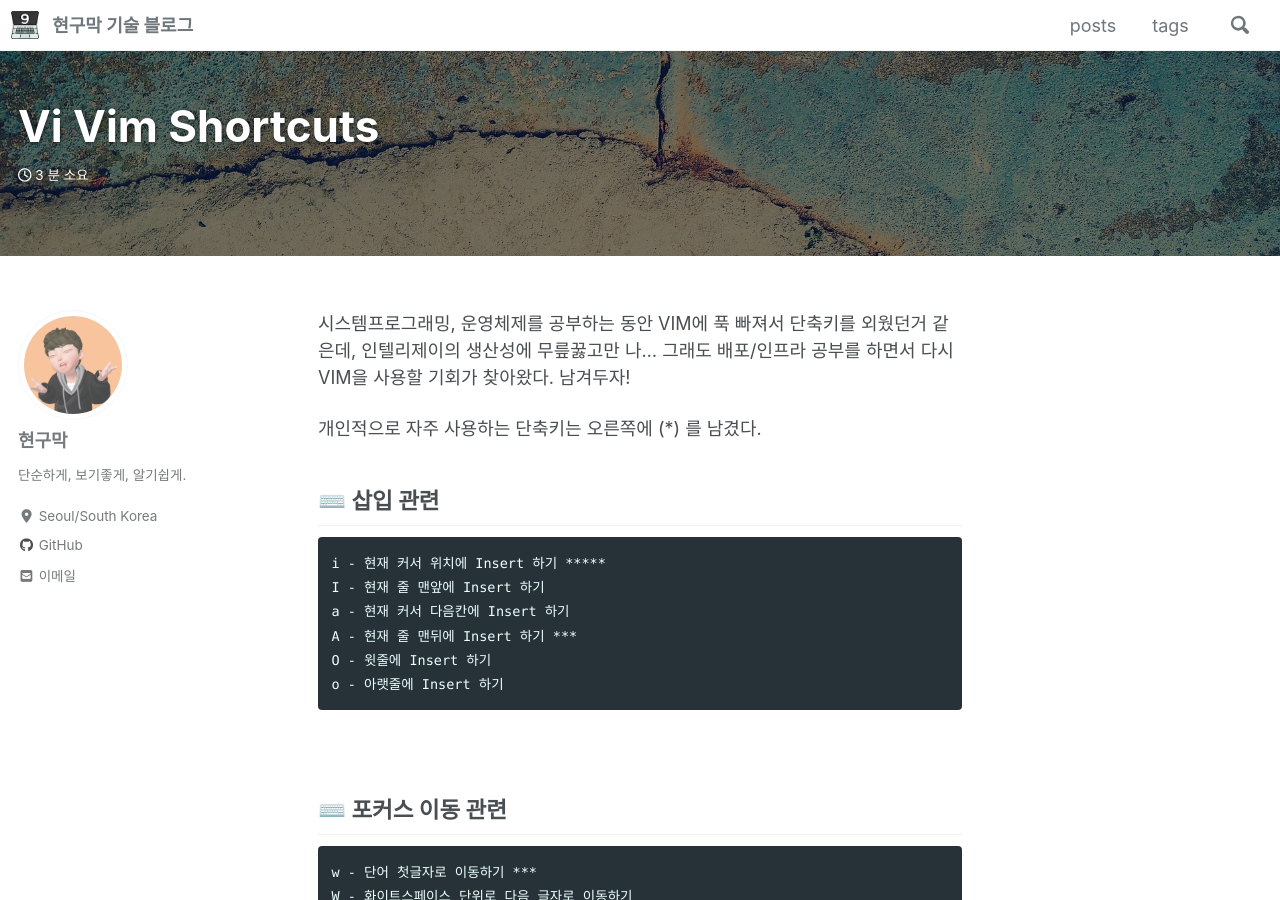
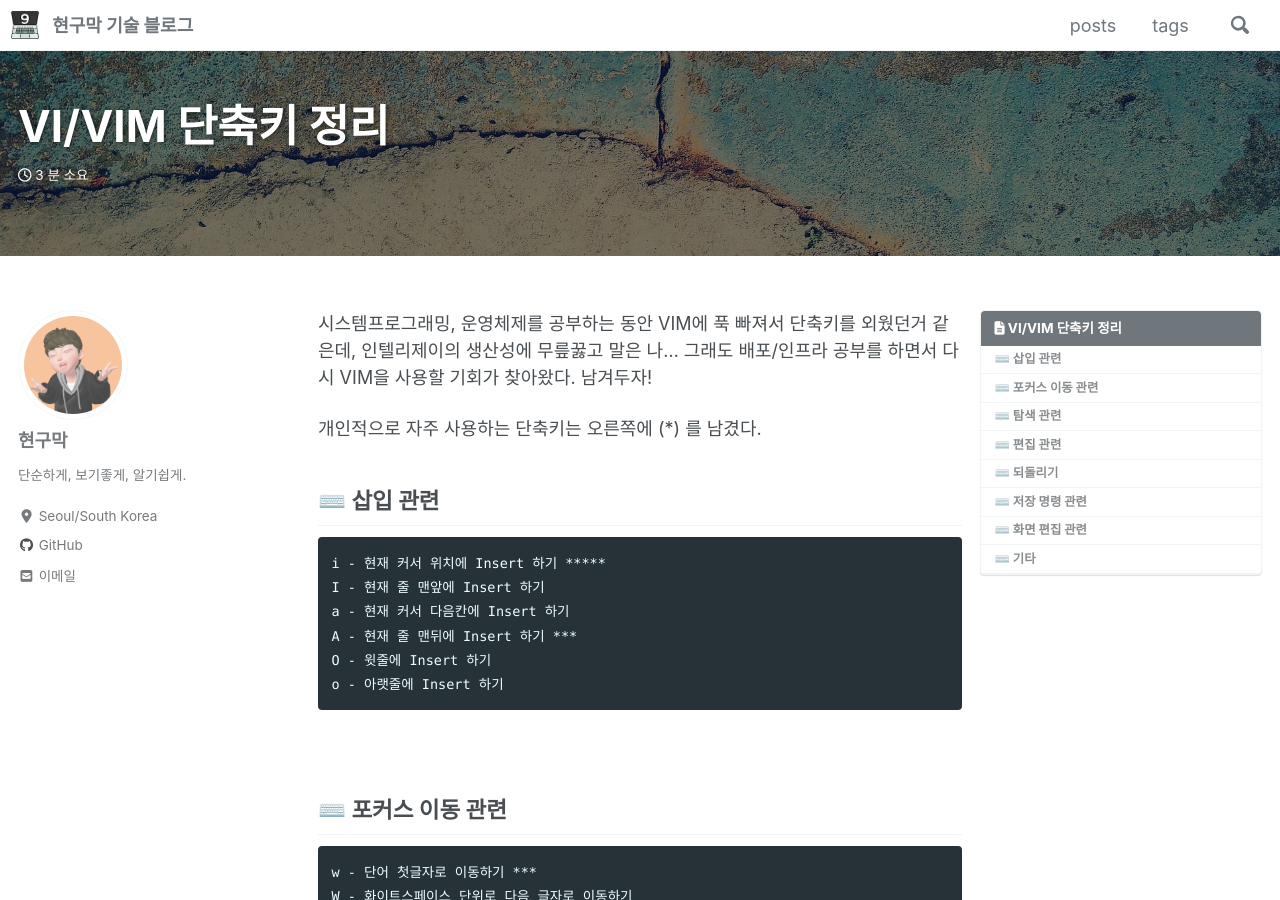
Before and after one commit to Hyeon9mak/Hyeon9mak.github.io, a Jekyll site: the page built from _posts/2021-04-30-vi-vim-shortcuts.md, in a window 1280 px wide and 900 px high. Built offline with Jekyll 4.4.1, drawn with Linux system fonts in a browser that asks for light colours; cached includes are drawn as plain includes; nearby versions of some CDN libraries; comment, search, counter and statistics services are not loaded.

Commit message:
docs: add jkyell options in 2021-04-30-vi-vim-shorcuts.md

```diff
--- a/_posts/2021-04-30-vi-vim-shortcuts.md
+++ b/_posts/2021-04-30-vi-vim-shortcuts.md
@@ -1,5 +1,15 @@
+---
+title: "VI/VIM 단축키 정리"
+date: 2021-04-30
+tags:
+    - VI/VIM
+toc: true
+toc_sticky: true
+toc_label: "VI/VIM 단축키 정리"
+---
+
 시스템프로그래밍, 운영체제를 공부하는 동안 VIM에 푹 빠져서 단축키를 외웠던거 같은데,
-인텔리제이의 생산성에 무릎꿇고만 나... 그래도 배포/인프라 공부를 하면서 다시 VIM을 사용할 기회가 찾아왔다. 남겨두자!
+인텔리제이의 생산성에 무릎꿇고 말은 나... 그래도 배포/인프라 공부를 하면서 다시 VIM을 사용할 기회가 찾아왔다. 남겨두자!
 
 개인적으로 자주 사용하는 단축키는 오른쪽에 (*) 를 남겼다.
 
```
